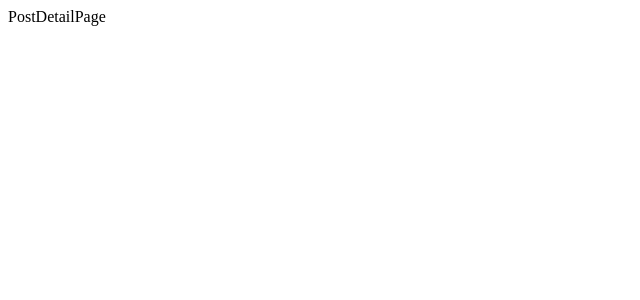
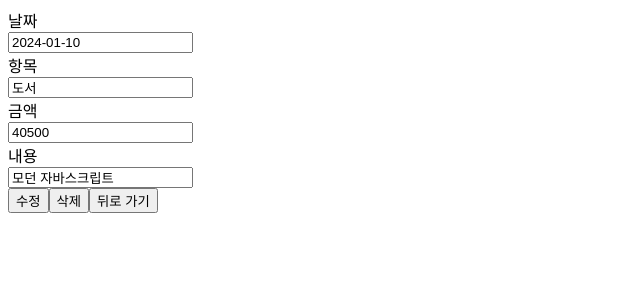
Before and after one commit to hb9901/CheckBook, a React (Vite) app: page /25600f72-53b4-4187-a9c2-47358580e2f8 in a window 1280 px wide. Shown: the top 300 px of the page, without its empty margins (0-640 px from the left). Built offline with nearby package versions, Linux system fonts and the light colour scheme.

Commit message:
update: 지출 상세 내역 UI 구현 & useInput 변경

```diff
--- a/src/hooks/useInput.js
+++ b/src/hooks/useInput.js
@@ -5,7 +5,7 @@ function useInput(initialState) {
 
   const handler = ({target}) => {
     setValue((prev)=>{
-      return {...prev, [target.className]: target.value}
+      return {...prev, [target.dataset.type]: target.value}
     })
   }
 
--- a/src/pages/PostDetailPage/PostDetailPage.jsx
+++ b/src/pages/PostDetailPage/PostDetailPage.jsx
@@ -1,8 +1,75 @@
+import { useParams } from "react-router-dom";
+import styled from "styled-components";
+import useInput from "../../hooks/useInput";
 
-function PostDetailPage() {
+const PageWrapper = styled.div``;
+
+const InputWrapper = styled.div``;
+
+const Label = styled.div``;
+
+const Input = styled.input``;
+
+const ButtonWrapper = styled.div``;
+
+const ModifyButton = styled.button``;
+
+const DeleletButton = styled.button``;
+
+const GoBackButton = styled.button``;
+
+function PostDetailPage({ monthExpenditures }) {
+  const params = useParams();
+  const expenditure = monthExpenditures.find(
+    (expenditure) => expenditure.id === params.id
+  );
+  const [modifiedExpenditure, handleModifiedExpenditure] = useInput(expenditure);
+
   return (
-    <div>PostDetailPage</div>
-  )
+    <PageWrapper>
+      <InputWrapper>
+        <Label>날짜</Label>
+        <Input
+          type="text"
+          value={modifiedExpenditure.date}
+          data-type="date"
+          onChange={handleModifiedExpenditure}
+        />
+      </InputWrapper>
+      <InputWrapper>
+        <Label>항목</Label>
+        <Input
+          type="text"
+          value={modifiedExpenditure.item}
+          data-type="date"
+          onChange={handleModifiedExpenditure}
+        />
+      </InputWrapper>
+      <InputWrapper>
+        <Label>금액</Label>
+        <Input
+          type="text"
+          value={modifiedExpenditure.amount}
+          data-type="amount"
+          onChange={handleModifiedExpenditure}
+        />
+      </InputWrapper>
+      <InputWrapper>
+        <Label>내용</Label>
+        <Input
+          type="text"
+          value={modifiedExpenditure.description}
+          data-type="description"
+          onChange={handleModifiedExpenditure}
+        />
+      </InputWrapper>
+      <ButtonWrapper>
+        <ModifyButton>수정</ModifyButton>
+        <DeleletButton >삭제</DeleletButton>
+        <GoBackButton>뒤로 가기</GoBackButton>
+      </ButtonWrapper>
+    </PageWrapper>
+  );
 }
 
-export default PostDetailPage
+export default PostDetailPage;
--- a/src/routes/router.jsx
+++ b/src/routes/router.jsx
@@ -30,7 +30,10 @@ const Router = () => {
             />
           }
         />
-        <Route path="/:id" element={<PostDetailPage />} />
+        <Route
+          path="/:id"
+          element={<PostDetailPage monthExpenditures={monthExpenditures} />}
+        />
       </Routes>
     </BrowserRouter>
   );
```
